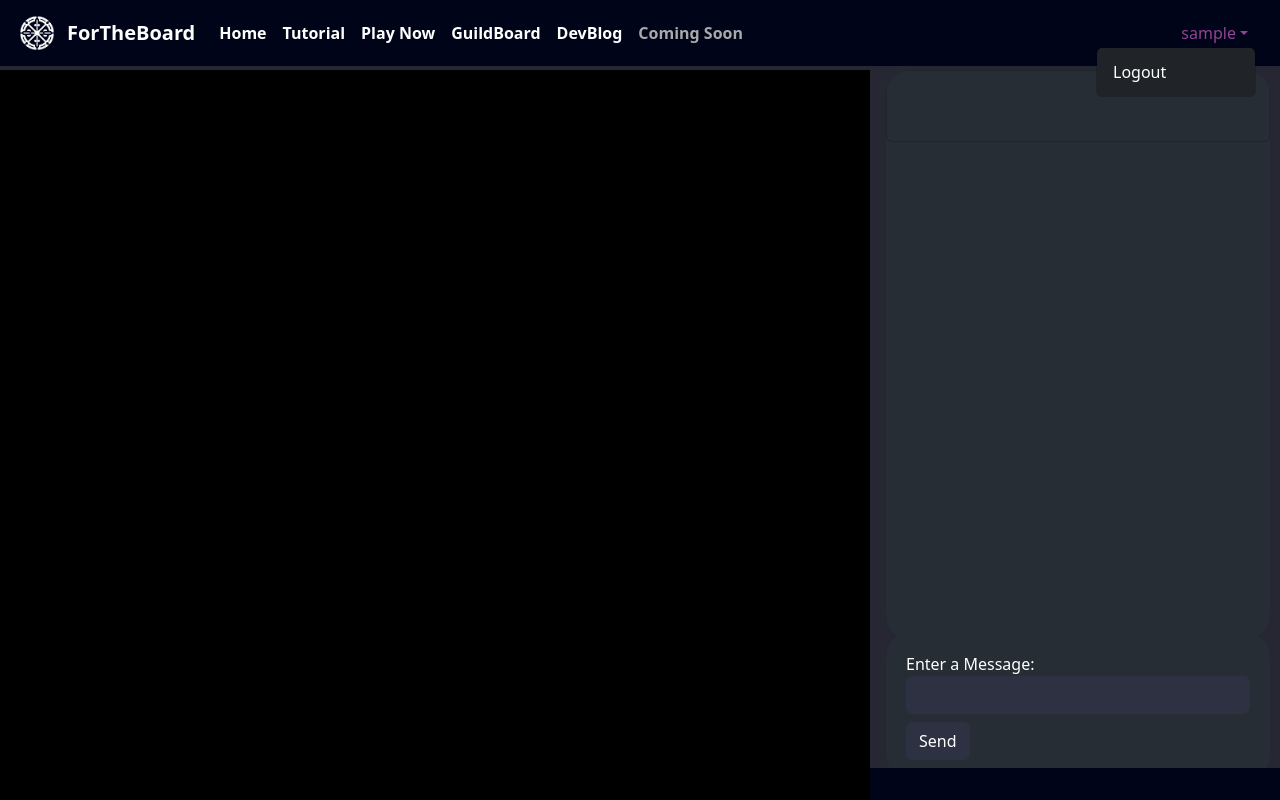
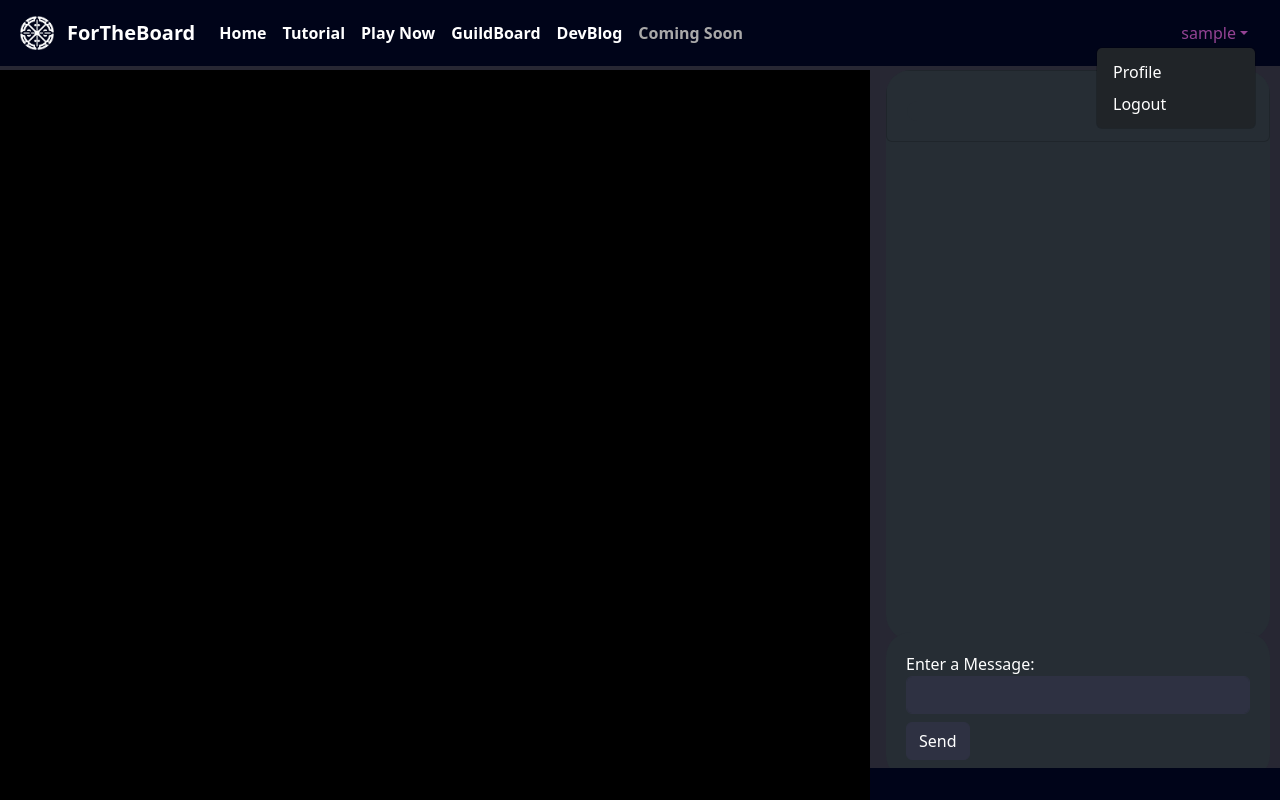
Before and after one commit to weiraven/for-the-board, a Flask app: page /chatsession in a window 1280 px wide, after a click on "sample". Run offline with Flask 3, Linux system fonts and the light colour scheme; the visitor is signed in with stand-in values (Sample User, id 1); parts of the project's set-up code (start-up, migrations or seed data) failed here and were passed over; some libraries are stand-ins or nearby versions.

Commit message:
added a Profile option to user dropdown menu

```diff
--- a/templates/_template.html
+++ b/templates/_template.html
@@ -3,7 +3,8 @@
 <head>
     <meta charset="UTF-8">
     <meta name="viewport" content="width=device-width, initial-scale=1.0">
-    <link rel="stylesheet" href="https://use.fontawesome.com/releases/v5.15.4/css/all.css">
+    <link rel="stylesheet" href="https://unicons.iconscout.com/release/v4.0.0/css/unicons.css">
+    <link rel="stylesheet" href="https://cdnjs.cloudflare.com/ajax/libs/font-awesome/6.5.0/css/all.min.css">
     <link href="https://cdn.jsdelivr.net/npm/bootstrap@5.3.2/dist/css/bootstrap.min.css" rel="stylesheet" integrity="sha384-T3c6CoIi6uLrA9TneNEoa7RxnatzjcDSCmG1MXxSR1GAsXEV/Dwwykc2MPK8M2HN" crossorigin="anonymous">
     <link rel="stylesheet" href="{{ url_for('static', filename='style.css') }}">
     <title>ForTheBoard: Initiate, recruit, and organize your next adventure all in one place!</title>
@@ -51,13 +52,15 @@
               <span class="nav-link dropdown-toggle" id="usernameDropdown" data-bs-toggle="dropdown" aria-expanded="false">{{ session['username'] }}</span>
               <ul class="dropdown-menu dropdown-menu-end">
                 <li>
+                  <a class="dropdown-item" href="{{ url_for('profile', user_id=session['user_id']) }}">Profile</a>
+                </li>
+                <li>
                   <form action="/logout" method="post" aria-labelledby="usernameDropdown">
                   <button class="dropdown-item" type="submit">Logout</button>
                   </form>
                 </li>
               </ul>
-              </div>
-            </li>
+            </div>
             {% else %}
             <div class="nav-signup-login">
               <li class="nav-item">
```
